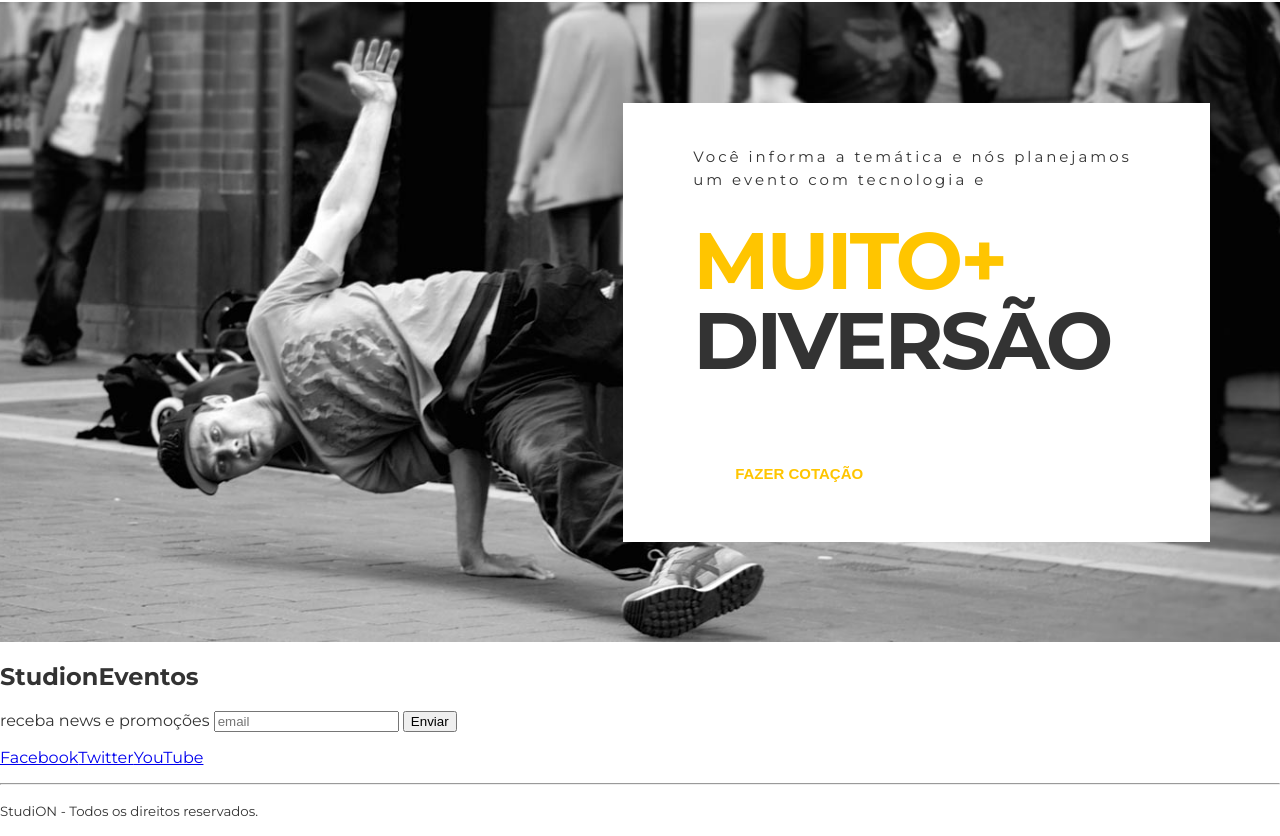
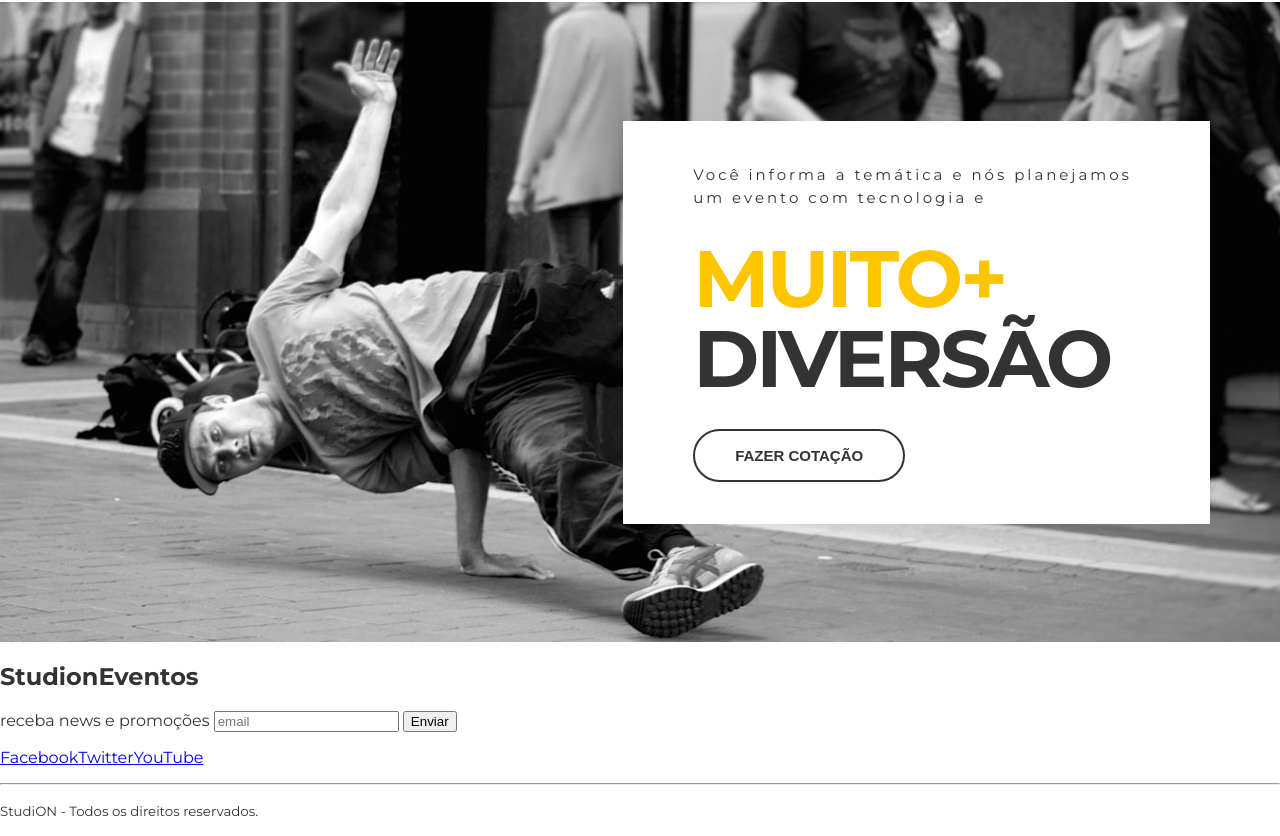
Before and after one commit to diegominelli/studion, a website: page src/index.html in a window 1280 px wide. Shown: the part 1625-2461 px from the top of the page. Drawn offline with Linux system fonts and the light colour scheme.

Commit message:
Finalizando o quote

```diff
--- a/src/style.css
+++ b/src/style.css
@@ -251,9 +251,15 @@ padding: 0 1.875rem;
   line-height: 5rem;
   text-transform: uppercase;
   letter-spacing: -.1875rem;
-  margin-top: 1.875rem;
+  margin: 1.875rem 0px;
 }
 
 .quote-copy h2 span {
   display: block;
 }
+
+.btn-quote {
+  color: var(--color-copy);
+  border-color: var(--color-copy);
+  background: unset;
+}
```
